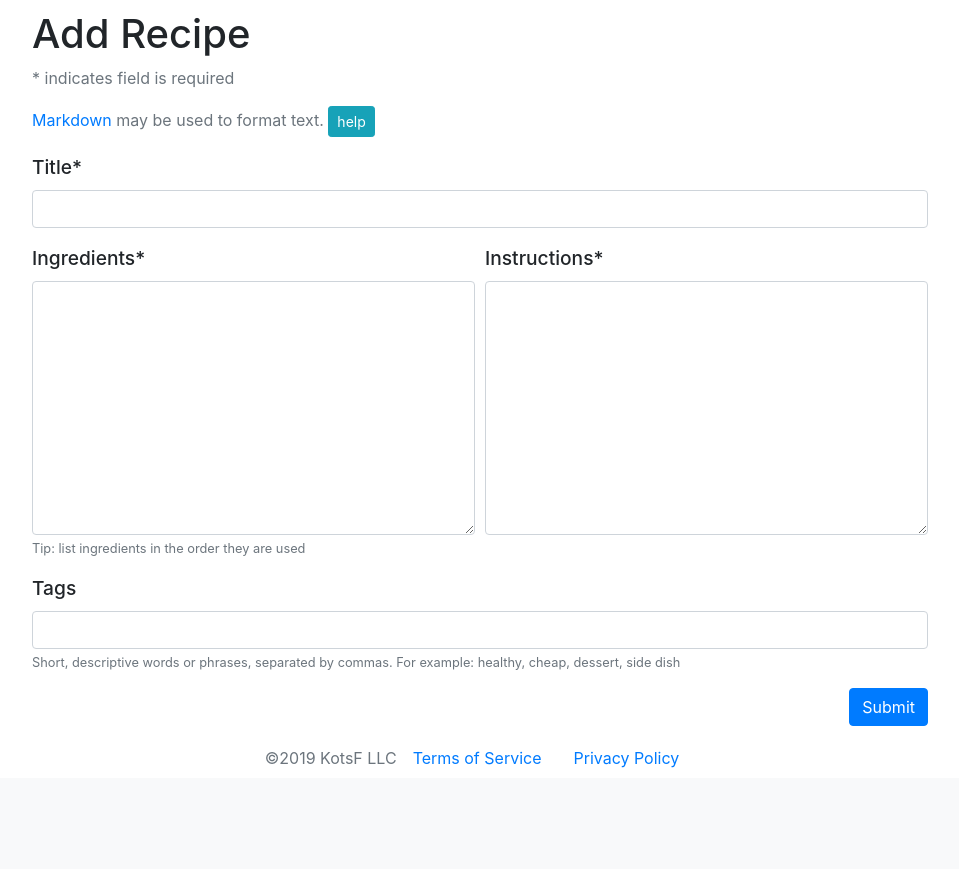
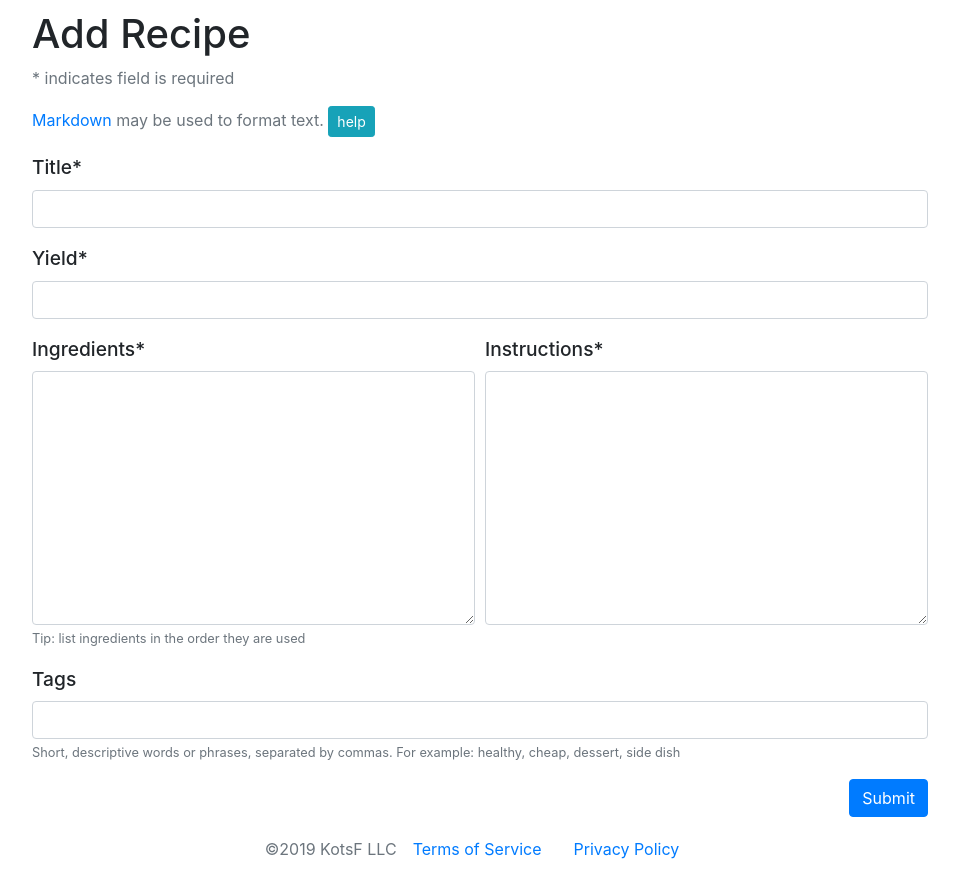
Before and after one commit to ggetzie/nnr, a Django app: page /add/ in a window 1280 px wide. Shown: the part 66-935 px from the top of the page, without its empty margins (160-1119 px from the left). Before the commit the page ends 834 px from the top, so only its background shows below. Run offline with Django 3.2, Linux system fonts and the light colour scheme; the visitor is signed in with stand-in values (Sample User, id 1); some libraries are stand-ins or nearby versions.

Commit message:
add quantity to recipe detail

```diff
--- a/nnr/static/css/project.css
+++ b/nnr/static/css/project.css
@@ -147,6 +147,10 @@ blockquote {
   font-size: 1.1rem;
 }
 
+.quantity {
+  font-size: 1.1rem;
+}
+
 .instructions ol li {
   margin-bottom: 1rem;
 }
--- a/recipes/forms.py
+++ b/recipes/forms.py
@@ -30,7 +30,11 @@ class CreateRecipeForm(forms.ModelForm):
                            help_text=TAGS_HELP)
     class Meta:
         model = Recipe
-        fields = ("title", "ingredients_text", "instructions_text", "user")
+        fields = ("title",
+                  "ingredients_text",
+                  "instructions_text",
+                  "user",
+                  "quantity_text")
         widgets = {
             "user": forms.HiddenInput()
         }
@@ -44,6 +48,10 @@ class CreateRecipeForm(forms.ModelForm):
         self.helper.layout = Layout(
             Div(
                 Field("title", wrapper_class="form-group col-md-12"),
+                css_class="form-row"
+            ),
+            Div(
+                Field("quantity_text", wrapper_class="form-group col-md-12"),
                 css_class="form-row"
             ),
             Div(
@@ -100,7 +108,7 @@ class UpdateRecipeForm(forms.ModelForm):
 
     class Meta:
         model = Recipe
-        fields = ("title", "ingredients_text", "instructions_text")
+        fields = ("title", "quantity_text", "ingredients_text", "instructions_text")
 
     def __init__(self, *args, **kwargs):
         super().__init__(*args, **kwargs)
@@ -111,6 +119,10 @@ class UpdateRecipeForm(forms.ModelForm):
         self.helper.layout = Layout(
             Div(
                 Field("title", wrapper_class="form-group col-md-12"),
+                css_class="form-row"
+            ),
+            Div(
+                Field("quantity_text", wrapper_class="form-group col-md-12"),
                 css_class="form-row"
             ),
             Div(
--- a/recipes/models.py
+++ b/recipes/models.py
@@ -43,7 +43,7 @@ class Recipe(models.Model):
     ingredients_html = models.TextField(_("Ingredients HTML"))
     instructions_text = models.TextField(_("Instructions"))
     instructions_html = models.TextField(_("Instructions HTML"))
-    quantity_text = models.CharField(_("Quantity"),
+    quantity_text = models.CharField(_("Yield"),
                                      max_length=200,
                                      default="")
     quantity_html = models.CharField(_("Quantity HTML"),
```
Also changed, not shown: nnr/templates/recipes/recipe_detail.html (+9 -0 lines).
